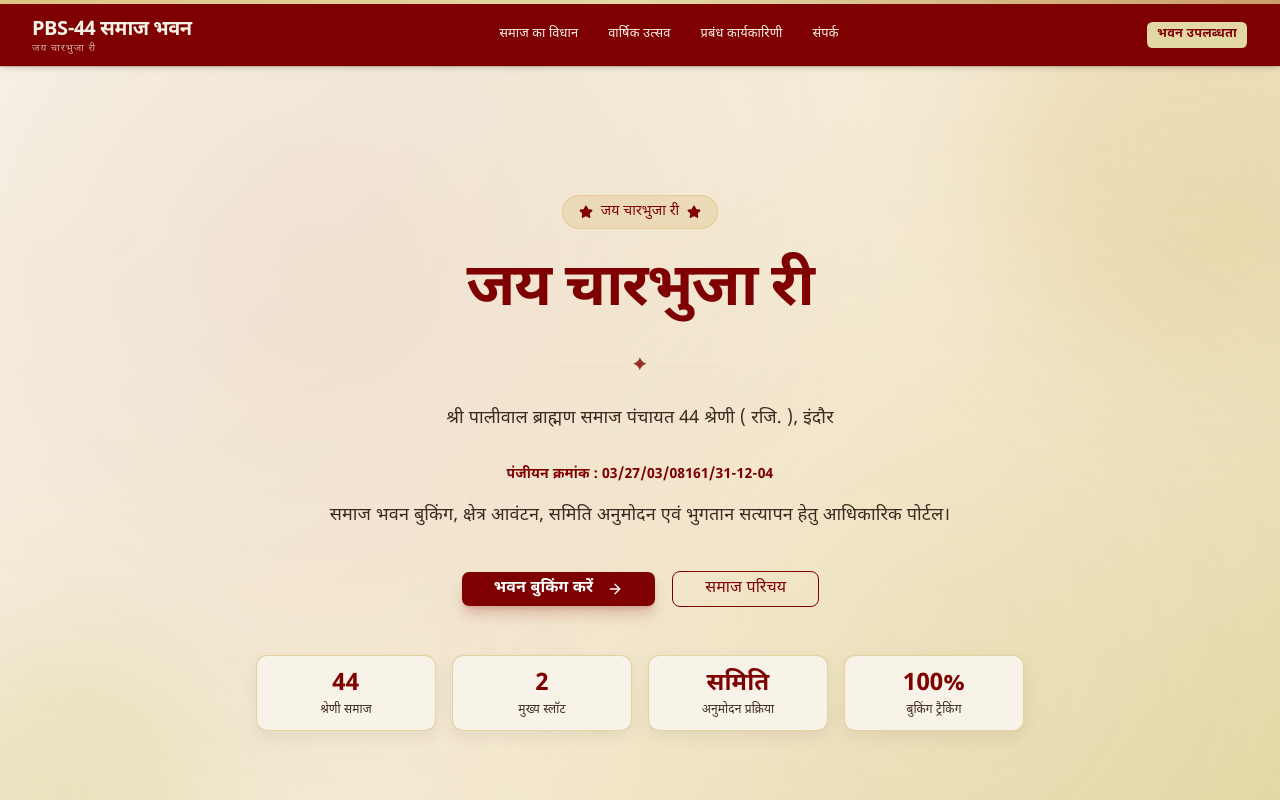
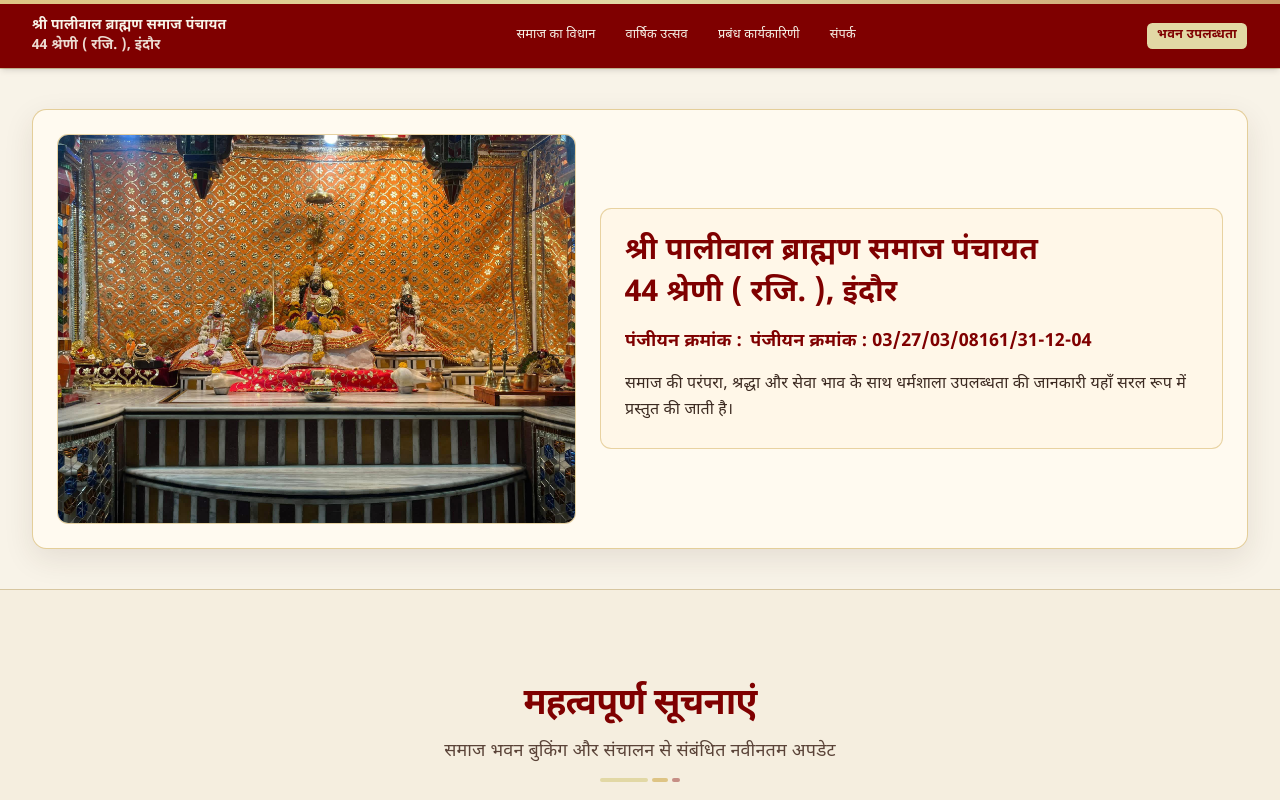
Before and after one commit to harshdave71720/PBS-44, a Next.js app: page / in a window 1280 px wide. Shown: the top 800 px of the page. Built offline with nearby package versions, Linux system fonts and the light colour scheme.

Commit message:
feat: enhance homepage branding and footer credits

```diff
--- a/src/components/layout/Footer.tsx
+++ b/src/components/layout/Footer.tsx
@@ -165,6 +165,13 @@ export function Footer({ navItems, common }: FooterProps) {
             </Link>
           </div>
         </div>
+
+        <div className="mt-3 text-center text-[11px] text-primary-foreground/55 space-y-1">
+          <p>{common.designedAndDevelopedBy}</p>
+          <p>{common.developerOne}</p>
+          <p>{common.and}</p>
+          <p>{common.developerTwo}</p>
+        </div>
       </div>
     </footer>
   )
--- a/src/components/layout/Header.tsx
+++ b/src/components/layout/Header.tsx
@@ -32,15 +32,15 @@ export function Header({ nav }: HeaderProps) {
 
       <div className="mx-auto flex max-w-7xl items-center justify-between px-4 py-3 sm:px-6 lg:px-8">
         {/* Logo */}
-        <Link href="/" className="flex flex-col leading-none group">
+        <Link href="/" className="flex flex-col leading-tight group">
           <span
-            className="text-xl font-bold tracking-tight group-hover:text-accent transition-colors"
+            className="text-xs font-semibold text-primary-foreground transition-colors group-hover:text-accent sm:text-sm"
             title={siteConfig.name}
           >
-            {siteConfig.shortName}
+            श्री पालीवाल ब्राह्मण समाज पंचायत
           </span>
-          <span className="text-[10px] font-medium tracking-widest text-primary-foreground/70 uppercase">
-            {siteConfig.tagline}
+          <span className="text-xs font-semibold text-primary-foreground/90 sm:text-sm">
+            44 श्रेणी ( रजि. ), इंदौर
           </span>
         </Link>
 
--- a/src/data/contact-directory.ts
+++ b/src/data/contact-directory.ts
@@ -44,7 +44,7 @@ export const CONTACT_DIRECTORY: ContactDirectoryEntry[] = [
   },
   {
     srNo: 5,
-    name: "श्री ओमप्रकाश राजूलालजी देव",
+    name: "श्री ओमप्रकाश राजूलालजी दवे",
     designation: "कोषमंत्री",
     village: "ब्राह्मण टूकड़ा",
     mobile: "98266-45655",
@@ -60,7 +60,7 @@ export const CONTACT_DIRECTORY: ContactDirectoryEntry[] = [
   },
   {
     srNo: 7,
-    name: "श्री सुरेश भोलीरामजी देव",
+    name: "श्री सुरेश भोलीरामजी दवे",
     designation: "शिक्षा मंत्री",
     village: "ब्राह्मण टूकड़ा",
     mobile: "99772-13300",
@@ -84,7 +84,7 @@ export const CONTACT_DIRECTORY: ContactDirectoryEntry[] = [
   },
   {
     srNo: 1,
-    name: "श्री रमेश भंवरलाल जी देव",
+    name: "श्री रमेश भंवरलाल जी दवे",
     designation: "सदस्य",
     village: "ब्राह्मण टूकड़ा",
     mobile: "98275-92756",
--- a/src/data/locales/en/common.json
+++ b/src/data/locales/en/common.json
@@ -15,5 +15,9 @@
   "apply": "Apply",
   "submit": "Submit",
   "cancel": "Cancel",
-  "copyright": "© 2026 Shri Paliwal Brahman Samaj Panchayat 44 Shreni (Regd.), Indore. All rights reserved."
+  "copyright": "© 2026 Copyright. All Rights Reserved.",
+  "designedAndDevelopedBy": "Designed & Developed by",
+  "developerOne": "Yash Ajay Dave",
+  "and": "and",
+  "developerTwo": "Harsh Omprakash Dave"
 }
--- a/src/data/locales/hi/common.json
+++ b/src/data/locales/hi/common.json
@@ -15,5 +15,9 @@
   "apply": "आवेदन करें",
   "submit": "जमा करें",
   "cancel": "रद्द करें",
-  "copyright": "© 2026 श्री पालीवाल ब्राह्मण समाज पंचायत 44 श्रेणी ( रजि. ), इंदौर। सर्वाधिकार सुरक्षित।"
+  "copyright": "© 2026 Copyright. All Rights Reserved.",
+  "designedAndDevelopedBy": "Designed & Developed by",
+  "developerOne": "Yash Ajay Dave",
+  "and": "and",
+  "developerTwo": "Harsh Omprakash Dave"
 }
--- a/src/features/home/HeroSection.tsx
+++ b/src/features/home/HeroSection.tsx
@@ -1,7 +1,4 @@
-import Link from "next/link"
-import { ArrowRight, Star } from "lucide-react"
-import { cn } from "@/lib/utils"
-import { buttonVariants } from "@/components/ui/button"
+import Image from "next/image"
 import type { Dictionary } from "@/types"
 
 interface HeroSectionProps {
@@ -10,103 +7,36 @@ interface HeroSectionProps {
 
 export function HeroSection({ hero }: HeroSectionProps) {
   return (
-    <section
-      aria-label="Hero"
-      className="relative overflow-hidden border-y border-border bg-hero-gradient text-foreground"
-    >
-      {/* Background pattern */}
-      <div className="absolute inset-0 bg-pattern-mandala opacity-70" />
-
-      {/* Decorative circles */}
-      <div className="pointer-events-none absolute -top-24 -right-24 h-96 w-96 rounded-full bg-secondary/35 blur-3xl" />
-      <div className="pointer-events-none absolute -bottom-24 -left-24 h-80 w-80 rounded-full bg-accent/50 blur-3xl" />
-
-      {/* Content */}
-      <div className="relative mx-auto max-w-7xl px-4 py-16 sm:px-6 sm:py-24 lg:px-8 lg:py-32">
-        <div className="mx-auto max-w-3xl text-center">
-          {/* Badge */}
-          <div className="mb-6 inline-flex items-center gap-2 rounded-full border border-secondary/70 bg-secondary/35 px-4 py-1.5">
-            <Star className="h-3.5 w-3.5 text-primary fill-primary" />
-            <span className="text-sm font-medium text-primary">{hero.badge}</span>
-            <Star className="h-3.5 w-3.5 text-primary fill-primary" />
+    <section aria-label="मुख्य बैनर" className="border-y border-border bg-background text-foreground">
+      <div className="mx-auto max-w-7xl px-4 py-8 sm:px-6 sm:py-10 lg:px-8">
+        <div className="grid items-center gap-6 rounded-2xl border border-secondary/80 bg-[#FFFAF0] p-4 shadow-[0_10px_30px_rgba(60,42,33,0.10)] sm:p-6 md:grid-cols-[1fr_1.2fr]">
+          <div className="overflow-hidden rounded-xl border border-secondary/70 bg-[#F8F3E8]">
+            <Image
+              src="/images/charbhuja-ji.jpg"
+              alt="श्री चारभुजा जी"
+              width={720}
+              height={720}
+              className="h-auto w-full object-cover"
+              priority
+            />
           </div>
 
-          {/* Heading */}
-          <h1 className="mb-6 text-4xl font-bold leading-tight tracking-tight text-primary sm:text-5xl lg:text-6xl">
-            {hero.heading.split("\n").map((line, i) => (
-              <span key={i} className={i === 1 ? "text-primary block" : "block"}>
-                {line}
-              </span>
-            ))}
-          </h1>
-
-          {/* Ornamental divider */}
-          <div className="mb-6 flex items-center justify-center gap-2">
-            <span className="h-px w-16 bg-accent/40" />
-            <span className="text-primary/80 text-lg">✦</span>
-            <span className="h-px w-16 bg-accent/40" />
-          </div>
-
-          {/* Subheading */}
-          <p className="mb-8 text-base text-foreground sm:text-lg leading-relaxed max-w-2xl mx-auto">
-            {hero.subheading}
-          </p>
-          {hero.registration ? (
-            <p className="mb-4 text-sm text-primary font-semibold">{hero.registration}</p>
-          ) : null}
-          {hero.description ? (
-            <p className="mb-10 text-base text-foreground sm:text-lg leading-relaxed max-w-2xl mx-auto">
-              {hero.description}
+          <div className="rounded-xl border border-secondary/70 bg-[#FFF7E8] p-5 sm:p-6">
+            <h1 className="text-2xl font-bold leading-tight text-primary sm:text-3xl">
+              श्री पालीवाल ब्राह्मण समाज पंचायत
+              <span className="mt-1 block">44 श्रेणी ( रजि. ), इंदौर</span>
+            </h1>
+            <p className="mt-4 text-base font-semibold text-primary sm:text-lg">
+              पंजीयन क्रमांक :
+              <span className="ml-2">{hero.registration ?? "03/27/03/08161/31-12-04"}</span>
             </p>
-          ) : null}
-
-          {/* CTAs */}
-          <div className="flex flex-col items-center justify-center gap-4 sm:flex-row">
-            <Link
-              href="/booking"
-              className={cn(
-                buttonVariants({ size: "lg" }),
-                "font-semibold text-base px-8 shadow-lg shadow-primary/20"
-              )}
-            >
-              {hero.ctaPrimary}
-              <ArrowRight className="ml-2 h-4 w-4" />
-            </Link>
-            <Link
-              href="/about"
-              className={cn(
-                buttonVariants({ variant: "outline", size: "lg" }),
-                "text-base px-8"
-              )}
-            >
-              {hero.ctaSecondary}
-            </Link>
-          </div>
-
-          {/* Trust indicators */}
-          <div className="mt-12 grid grid-cols-2 gap-4 sm:grid-cols-4">
-            {[
-              { value: "44", label: "श्रेणी समाज" },
-              { value: "2", label: "मुख्य स्लॉट" },
-              { value: "समिति", label: "अनुमोदन प्रक्रिया" },
-              { value: "100%", label: "बुकिंग ट्रैकिंग" },
-            ].map(({ value, label }) => (
-              <div
-                key={label}
-                className="rounded-xl border border-secondary/70 bg-[#F8F3E8] px-4 py-3 shadow-[0_6px_16px_rgba(60,42,33,0.08)]"
-              >
-                <p className="text-2xl font-bold text-primary">{value}</p>
-                <p className="text-xs text-foreground mt-0.5">{label}</p>
-              </div>
-            ))}
+            <p className="mt-4 text-sm leading-relaxed text-foreground sm:text-base">
+              समाज की परंपरा, श्रद्धा और सेवा भाव के साथ धर्मशाला उपलब्धता की जानकारी यहाँ सरल रूप में
+              प्रस्तुत की जाती है।
+            </p>
           </div>
         </div>
       </div>
-
-      {/* Bottom wave */}
-      <div className="absolute bottom-0 left-0 right-0 h-6 bg-background"
-        style={{ clipPath: "ellipse(55% 100% at 50% 100%)" }}
-      />
     </section>
   )
 }
```
Also changed, not shown: public/images/charbhuja-ji.jpg (added).
